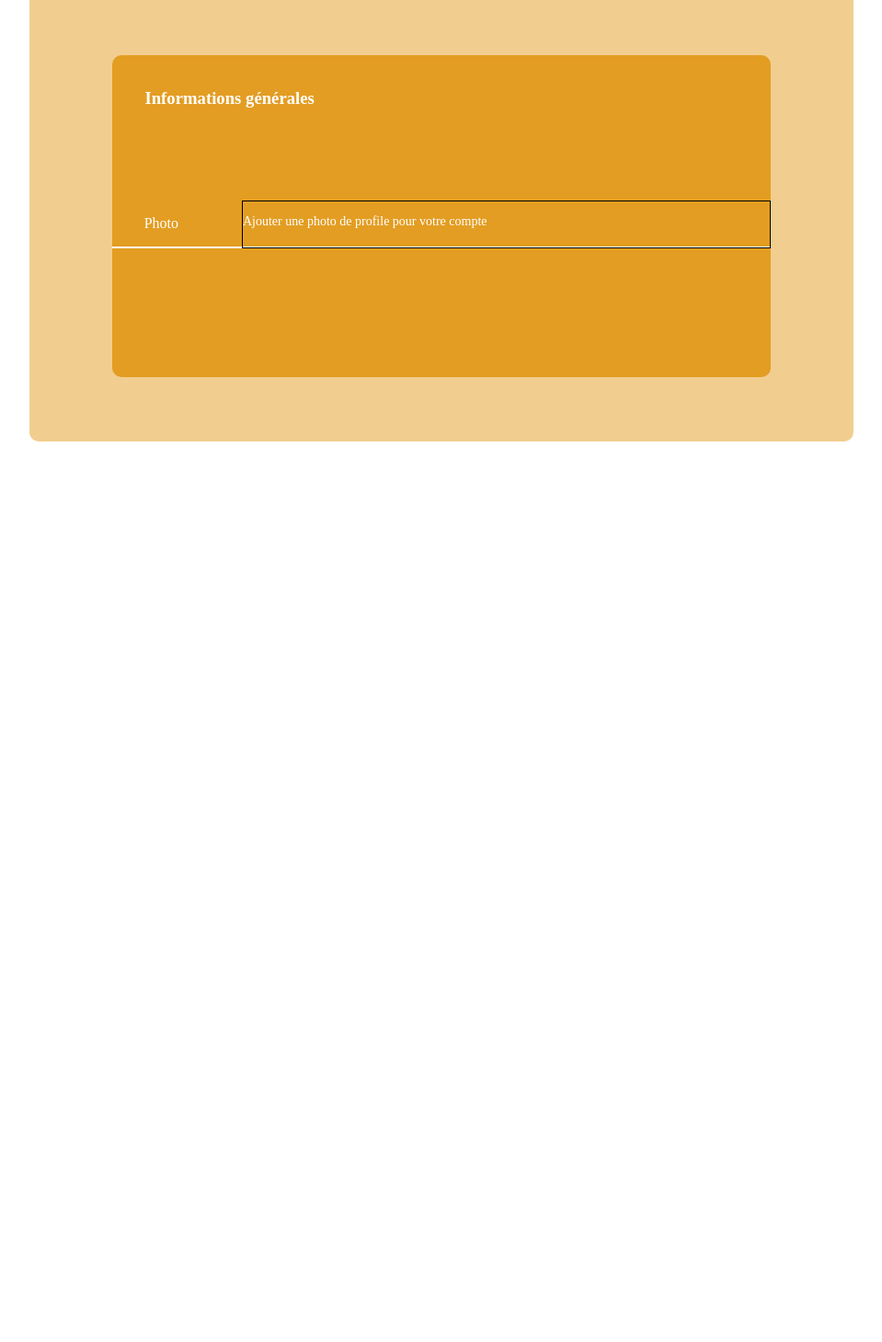
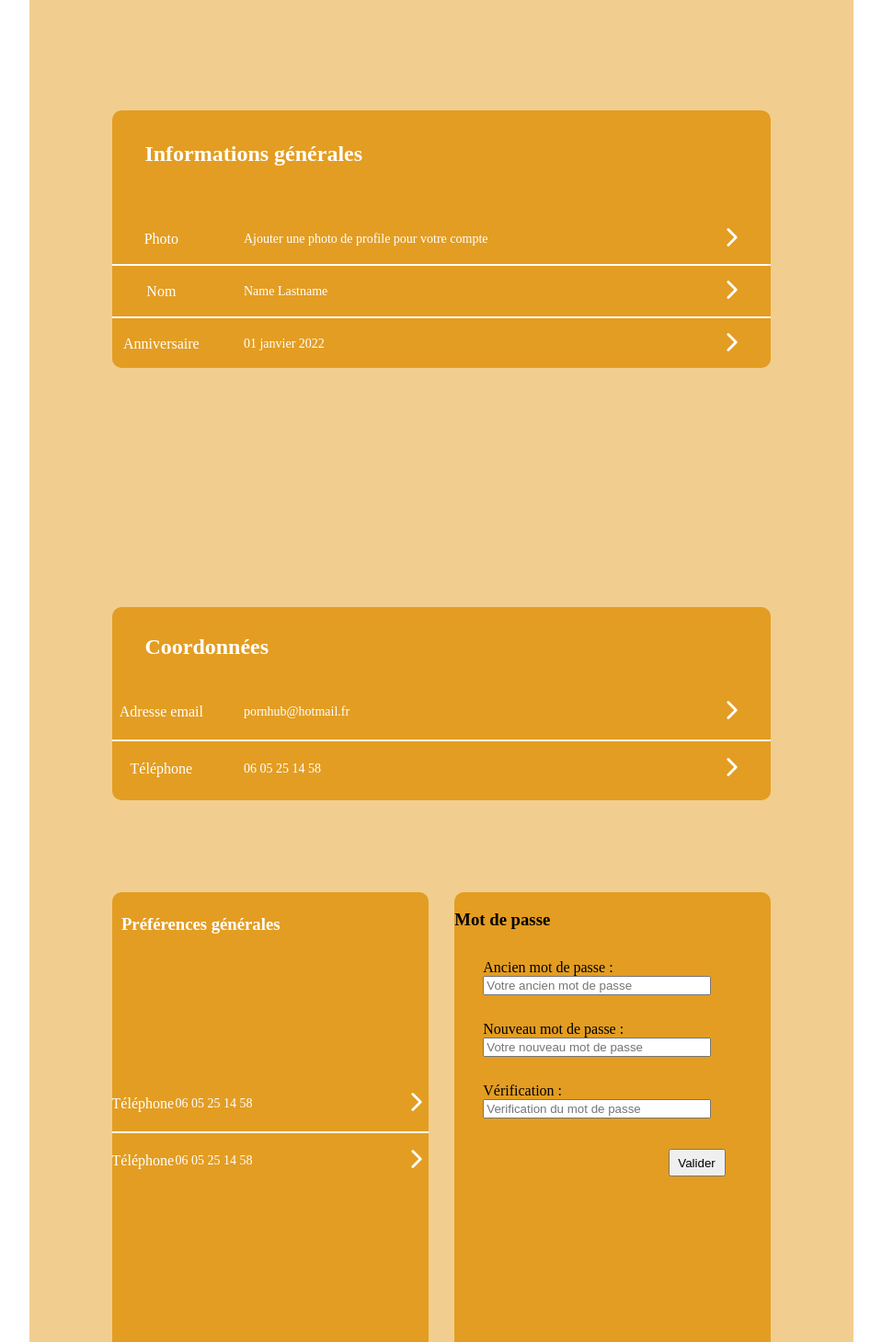
Before and after one commit to NelsonPhilippe/GeekLandFront, a React (Create React App) app: page /profilesetting in a window 1280 px wide. Shown: the part 220-1679 px from the top of the page at 92% size, without its empty margins (160-1119 px from the left). Before the commit the page ends 800 px from the top, so only its background shows below. Built offline with nearby package versions, Linux system fonts and the light colour scheme; a web font is replaced by a local one.

Commit message:
form mdp

```diff
--- a/package.json
+++ b/package.json
@@ -9,6 +9,7 @@
     "react": "^17.0.2",
     "react-awesome-slider": "^4.1.0",
     "react-dom": "^17.0.2",
+    "react-icons": "^4.3.1",
     "react-items-carousel": "^2.8.0",
     "react-router-dom": "^6.2.1",
     "react-scripts": "5.0.0",
--- a/src/components/settings/ProfileSetting.js
+++ b/src/components/settings/ProfileSetting.js
@@ -1,5 +1,6 @@
 import * as React from "react";
 import "../../css/components/settings/ProfileSettings.css";
+import { IoIosArrowForward } from "react-icons/io";
 
 export default class ProfileSettings extends React.Component {
   hello() {
@@ -12,17 +13,124 @@ export default class ProfileSettings extends React.Component {
         <h1>Informations</h1>
 
         <div className="general-information">
-          <h3>Informations générales</h3>
+          <h2>Informations générales</h2>
 
-          <div className="block">
+          <div className="Information">
             <div className="block-info">
               <p id="titleInformation">Photo</p>
               <div id="click" onClick={this.hello}>
                 <p>Ajouter une photo de profile pour votre compte</p>
+                <div className="icon">
+                  <IoIosArrowForward size={30} />
+                </div>
               </div>
             </div>
+            <div className="line-white"></div>
+            <div className="block-info">
+              <p id="titleInformation">Nom</p>
+              <div id="click" onClick={this.hello}>
+                <p>Name Lastname</p>
+                <div className="icon">
+                  <IoIosArrowForward size={30} />
+                </div>
+              </div>
+            </div>
+            <div className="line-white"></div>
+            <div className="block-info">
+              <p id="titleInformation">Anniversaire</p>
+              <div id="click" onClick={this.hello}>
+                <p>01 janvier 2022</p>
+                <div className="icon">
+                  <IoIosArrowForward size={30} />
+                </div>
+              </div>
+            </div>
+          </div>
+        </div>
 
+        <div className="general-coordonnes">
+          <h2>Coordonnées</h2>
+
+          <div className="coordonnees">
+            <div className="block-cord">
+              <p id="titleCord">Adresse email</p>
+              <div id="click" onClick={this.hello}>
+                <p>pornhub@hotmail.fr</p>
+                <div className="icon">
+                  <IoIosArrowForward size={30} />
+                </div>
+              </div>
+            </div>
             <div className="line-white"></div>
+            <div className="block-cord">
+              <p id="titleCord">Téléphone</p>
+              <div id="click" onClick={this.hello}>
+                <p>06 05 25 14 58</p>
+                <div className="icon">
+                  <IoIosArrowForward size={30} />
+                </div>
+              </div>
+            </div>
+          </div>
+        </div>
+
+        <div className="parametre">
+          <div className="general-pref">
+            <h3>Préférences générales</h3>
+
+            <div className="pref">
+              <div className="block-pref">
+                <p id="titlePref">Téléphone</p>
+                <div id="click" onClick={this.hello}>
+                  <p>06 05 25 14 58</p>
+                  <div className="icon">
+                    <IoIosArrowForward size={30} />
+                  </div>
+                </div>
+              </div>
+              <div className="line-white"></div>
+              <div className="block-pref">
+                <p id="titlePref">Téléphone</p>
+                <div id="click" onClick={this.hello}>
+                  <p>06 05 25 14 58</p>
+                  <div className="icon">
+                    <IoIosArrowForward size={30} />
+                  </div>
+                </div>
+              </div>
+            </div>
+          </div>
+
+          <div className="mdp">
+            <h3>Mot de passe</h3>
+
+            <form id="form-mdp">
+              <div className="ancien">
+                <label>Ancien mot de passe :</label>
+                <input
+                  type="password"
+                  id="password-ancien"
+                  placeholder="Votre ancien mot de passe"
+                />
+              </div>
+              <div className="new">
+                <label>Nouveau mot de passe :</label>
+                <input
+                  type="password"
+                  id="password-new"
+                  placeholder="Votre nouveau mot de passe"
+                />
+              </div>
+              <div className="verification">
+                <label>Vérification :</label>
+                <input
+                  type="password"
+                  id="password-verification"
+                  placeholder="Verification du mot de passe"
+                />
+              </div>
+              <input type="submit" id="valide" value="Valider" />
+            </form>
           </div>
         </div>
       </div>
--- a/src/css/components/settings/ProfileSettings.css
+++ b/src/css/components/settings/ProfileSettings.css
@@ -1,7 +1,7 @@
 .profile-settings-container {
   position: relative;
   width: 70%;
-  height: 600px;
+  height: 1600px;
   margin: 0 auto;
   margin-top: 100px;
   background: rgb(227, 157, 34, 0.5);
@@ -10,32 +10,32 @@
 
 .profile-settings-container h1 {
   position: absolute;
-  top: 5%;
+  top: 4%;
   left: 8%;
   color: #17202a;
 }
 
 .general-information {
   position: relative;
-  top: 30%;
+  top: 15%;
   left: 10%;
   width: 80%;
-  height: 350px;
+  height: 280px;
   background-color: #e39d22;
-  margin-top: 100px;
   border-radius: 10px;
 }
 
-.general-information h3 {
+.general-information h2,
+.general-coordonnes h2 {
   position: absolute;
   top: 5%;
   left: 5%;
   color: white;
 }
 
-.block {
+.Information {
   position: absolute;
-  top: 45%;
+  top: 40%;
   width: 100%;
   height: 50px;
 }
@@ -48,26 +48,158 @@
 
 .block-info {
   width: 100%;
-  height: 50px;
+  height: 55px;
   display: flex;
   flex-direction: row;
   justify-content: space-between;
+  align-items: center;
 }
 
 .block-info #titleInformation {
   width: 15%;
   text-align: center;
+  margin: 0;
   color: white;
 }
 
 #click {
   width: 80%;
   height: 50px;
-  border: 1px solid black;
+  display: flex;
+  flex-direction: row;
+  justify-content: space-between;
+  align-items: center;
+  cursor: pointer;
 }
 
 #click p {
   width: 70%;
   font-size: 14px;
   color: white;
+  margin: 0;
 }
+
+.icon {
+  width: 10%;
+  color: white;
+}
+
+.general-coordonnes {
+  position: relative;
+  top: 25%;
+  left: 10%;
+  width: 80%;
+  height: 210px;
+  background-color: #e39d22;
+  margin-top: 100px;
+  border-radius: 10px;
+}
+
+.coordonnees {
+  position: absolute;
+  top: 40%;
+  width: 100%;
+  height: 50px;
+}
+
+.block-cord {
+  width: 100%;
+  height: 60px;
+  display: flex;
+  flex-direction: row;
+  justify-content: space-between;
+  align-items: center;
+}
+
+.block-cord #titleCord {
+  width: 15%;
+  text-align: center;
+  margin: 0;
+  color: white;
+}
+
+.parametre {
+  position: relative;
+  top: 25%;
+  left: 10%;
+  width: 80%;
+  height: 500px;
+  margin-top: 100px;
+  border-radius: 10px;
+  display: flex;
+  flex-direction: row;
+  justify-content: space-between;
+}
+
+.general-pref {
+  position: relative;
+  width: 48%;
+  height: 100%;
+  background-color: #e39d22;
+  border-radius: 10px;
+}
+
+.block-pref {
+  width: 100%;
+  height: 60px;
+  display: flex;
+  flex-direction: row;
+  justify-content: space-between;
+  align-items: center;
+}
+
+.general-pref h3 {
+  position: absolute;
+  top: 1%;
+  left: 3%;
+  color: white;
+}
+
+.block-pref #titlePref {
+  width: 10%;
+  text-align: center;
+  margin: 0;
+  color: white;
+}
+
+.pref {
+  position: absolute;
+  top: 40%;
+  width: 100%;
+  height: 50px;
+}
+
+.mdp {
+  position: relative;
+  width: 48%;
+  height: 100%;
+  background-color: #e39d22;
+  border-radius: 10px;
+}
+
+#form-mdp {
+  position: relative;
+  width: 90%;
+  height: 200px;
+  display: flex;
+  flex-direction: column;
+  justify-content: space-around;
+}
+
+.ancien,
+.new,
+.verification {
+  display: flex;
+  flex-direction: column;
+  justify-content: space-around;
+  width: 80%;
+  margin: auto;
+}
+
+#valide {
+  position: absolute;
+  top: 110%;
+  right: 5%;
+  width: 20%;
+  height: 30px;
+}
```
Also changed, not shown: 1 other file (tests, documents, lock files or other folders).
